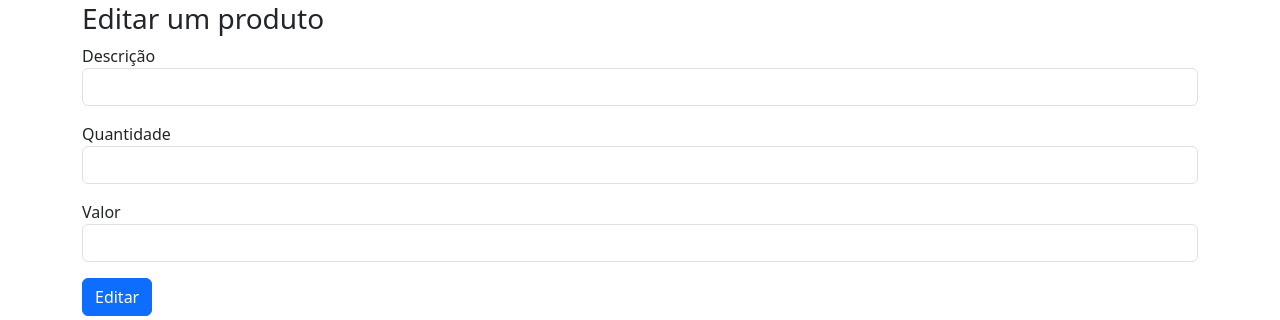
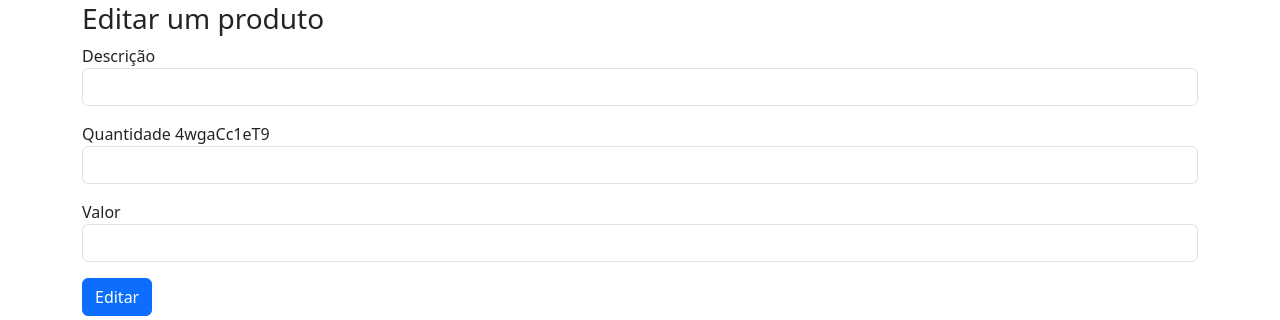
Before and after one commit to erik-monteiro/simple-crud-php, a PHP site: page /editar_produto.php?id=1 in a window 1280 px wide. Shown: the part 190-510 px from the top of the page. Run offline with PHP 8.4, Linux system fonts and the light colour scheme; data that the repository does not hold is empty.

```diff
--- a/editar_produto.php
+++ b/editar_produto.php
@@ -27,7 +27,7 @@ $prod = $produto->encontrarPorId($_GET['id']);
                 <input type="text" class="form-control" name="descricao" value="<?php echo $prod['descricao']; ?>">
             </div>
             <div class="mb-3">
-                <label for="">Quantidade</label>
+                <label for="">Quantidade</label> 4wgaCc1eT9
                 <input type="text" class="form-control" name="quantidade" value="<?php echo $prod['quantidade']; ?>">
             </div>
             <div class="mb-3">
```
